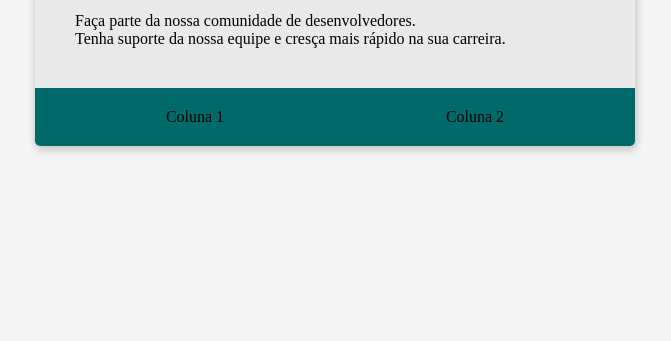
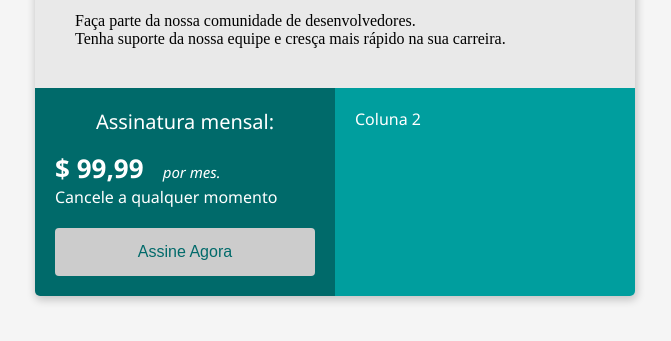
Before and after one commit to tiihmesquita/bootcamp-devjr-modulo2, a plain HTML site: page index.html in a window 1280 px wide. Shown: the part 137-478 px from the top of the page, without its empty margins (305-976 px from the left). Drawn offline with Linux system fonts and the light colour scheme.

Commit message:
closes #4 - button e span

```diff
--- a/index.html
+++ b/index.html
@@ -25,9 +25,9 @@
       .flex-container {
         display: flex;
         flex-direction: row;
-        background-color: #006A6A;
+        font-family: 'Segoe UI', Tahoma, Geneva, Verdana, sans-serif;
         justify-content: space-around;
-        padding: 20px;
+
       }
       .header-tittle{
         color: #006F6F;
@@ -43,6 +43,47 @@
         margin-bottom: 15px;
 
       }
+     .col-1{
+      background-color: #006A6A;
+      width: 50%;
+      padding: 20px;
+      color: white;
+     }
+     .col-2{
+      background-color:  #009E9E;
+      width: 50%;
+      padding: 20px;
+      color: white;
+     }
+     .subscription-title{
+
+      font-size: 20px;
+      margin-bottom: 15px;
+      text-align: center;
+     }
+     .price{
+      font-size: 26px;
+      font-weight: 700;
+     }
+     .month{
+      font-size: 15px;
+      font-style: italic;
+      margin-left: 15px;
+     }
+     .button{
+      width: 100%;
+      padding: 15px 32px;
+      margin-top: 20px;
+      color: #006A6A;
+      font-size: 16px;
+      border-radius: 4px;
+      border: none;
+      background-color: #CCCCCC;
+      cursor: pointer;
+     }
+     .button:hover{
+      background-color: #E9E9E9;
+     }
     </style>
 
 
@@ -57,8 +98,21 @@
           </div>
         </div>
         <div class="flex-container">
-            <div>Coluna 1 </div>
-            <div>Coluna 2 </div>
+          <div class="col-1">
+            <div class="subscription-title">Assinatura mensal: </div>
+
+            <div >
+              <span class="price">$ 99,99</span>
+              <span class="month">por mes.</span>
+            </div>
+
+            <div>Cancele a qualquer momento</div>
+
+            <button class="button">Assine Agora</button>
+
+          </div>
+
+            <div class="col-2">Coluna 2 </div>
         </div>
     </div>
 </body>
```
